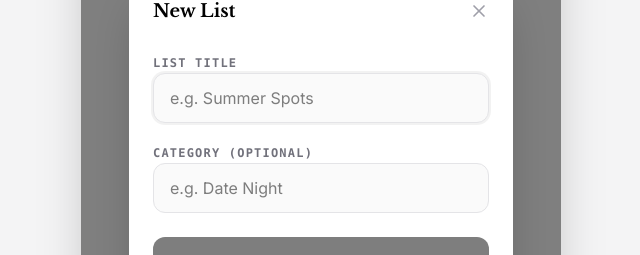
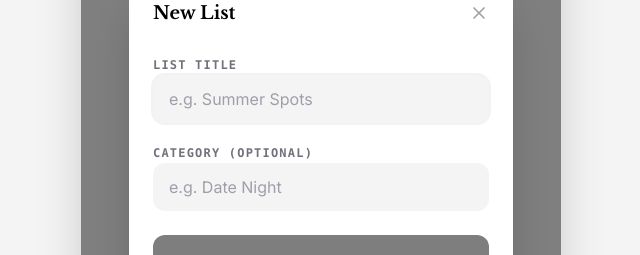
Before and after one commit to suminwalker/the-scene, a Next.js app: page /saved in a window 1280 px wide. Both pictures are taken after a click on the button 837 px from the left and 85 px from the top of the page. Shown: the part 255-510 px from the top of the page, without its empty margins (319-959 px from the left). Built offline with nearby package versions, Linux system fonts and the light colour scheme.

Commit message:
Update New List modal styling to white background

```diff
--- a/src/app/saved/page.tsx
+++ b/src/app/saved/page.tsx
@@ -85,9 +85,9 @@ export default function SavedPage() {
                 {/* Create List Modal */}
                 {isModalOpen && (
                     <div className="absolute inset-0 z-50 flex items-center justify-center p-4 bg-black/50 backdrop-blur-sm animate-in fade-in duration-200">
-                        <div className="w-full max-w-sm bg-white dark:bg-zinc-900 rounded-2xl p-6 shadow-2xl animate-in zoom-in-95 duration-200">
+                        <div className="w-full max-w-sm bg-white rounded-2xl p-6 shadow-2xl animate-in zoom-in-95 duration-200">
                             <div className="flex justify-between items-center mb-6">
-                                <h3 className="text-lg font-bold font-serif">New List</h3>
+                                <h3 className="text-lg font-bold font-serif text-black">New List</h3>
                                 <button onClick={() => setIsModalOpen(false)} className="text-zinc-400 hover:text-black">
                                     <X className="w-5 h-5" />
                                 </button>
@@ -101,7 +101,7 @@ export default function SavedPage() {
                                         value={newListTitle}
                                         onChange={(e) => setNewListTitle(e.target.value)}
                                         placeholder="e.g. Summer Spots"
-                                        className="w-full px-4 py-3 bg-zinc-50 dark:bg-zinc-800 border border-zinc-200 dark:border-zinc-700 rounded-xl focus:outline-none focus:ring-2 focus:ring-black/5"
+                                        className="w-full px-4 py-3 bg-zinc-100 border-transparent rounded-xl focus:outline-none focus:ring-2 focus:ring-black/5 text-black placeholder:text-zinc-400"
                                     />
                                 </div>
                                 <div className="space-y-2">
@@ -110,7 +110,7 @@ export default function SavedPage() {
                                         value={newListCategory}
                                         onChange={(e) => setNewListCategory(e.target.value)}
                                         placeholder="e.g. Date Night"
-                                        className="w-full px-4 py-3 bg-zinc-50 dark:bg-zinc-800 border border-zinc-200 dark:border-zinc-700 rounded-xl focus:outline-none focus:ring-2 focus:ring-black/5"
+                                        className="w-full px-4 py-3 bg-zinc-100 border-transparent rounded-xl focus:outline-none focus:ring-2 focus:ring-black/5 text-black placeholder:text-zinc-400"
                                     />
                                 </div>
                                 <button
```
